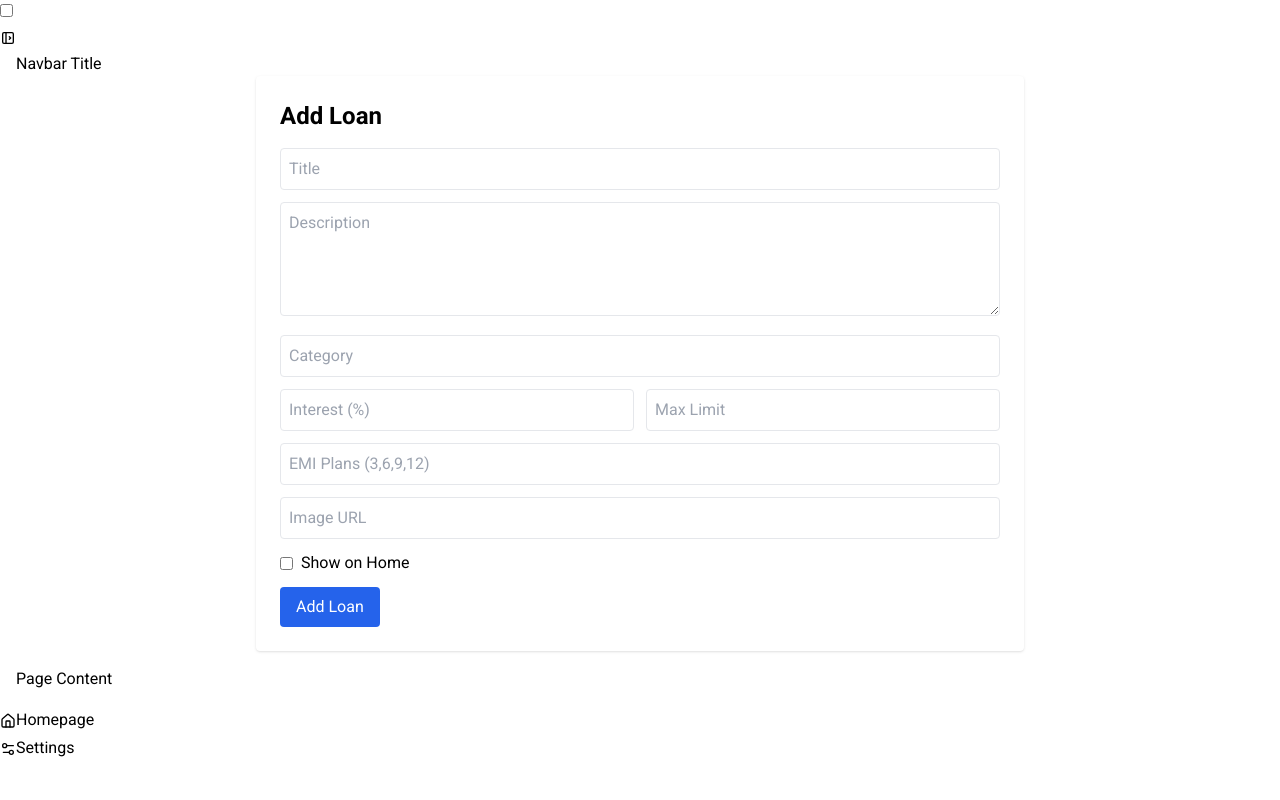
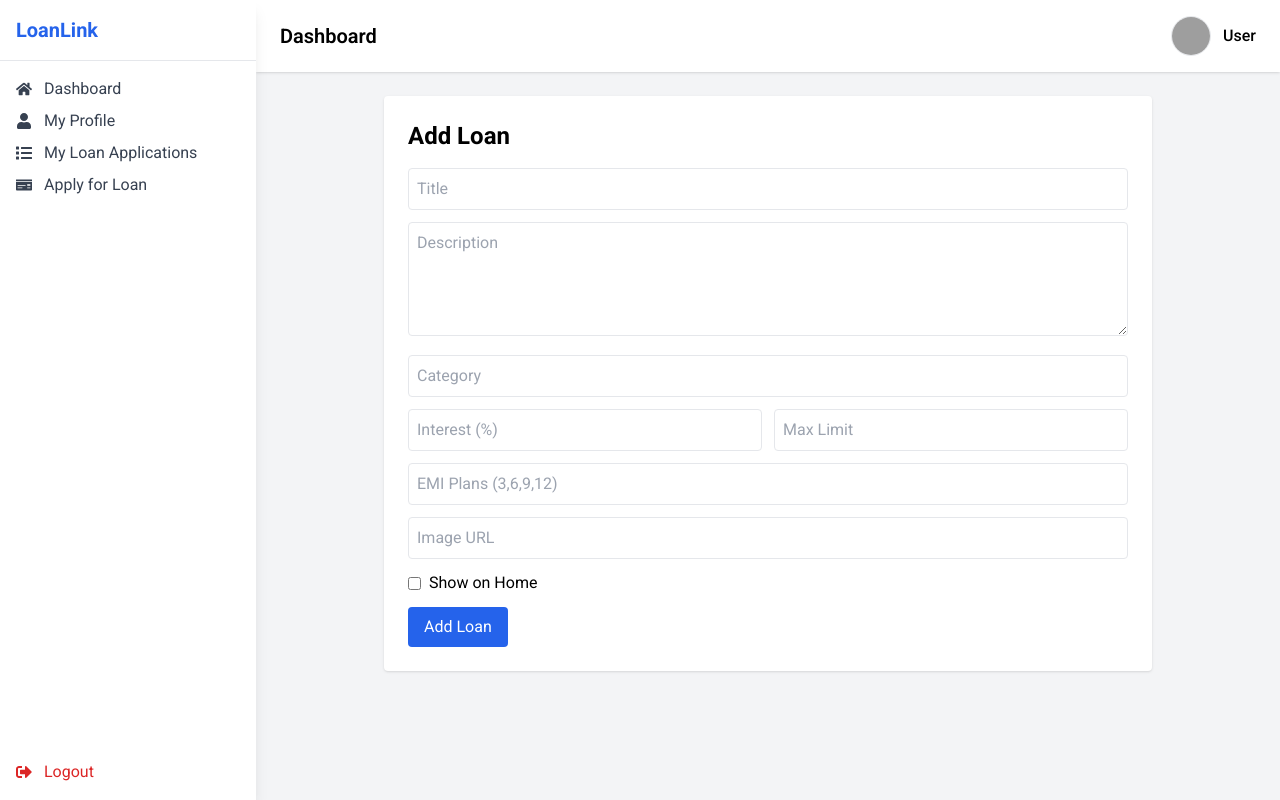
Before and after one commit to mursalin35/LoanLink-Client, a React (Vite) app: page /dashboard/add-loan in a window 1280 px wide. Built offline with nearby package versions, Linux system fonts and the light colour scheme; no server answers; grey boxes are pictures that could not be loaded.

Commit message:
my loan page open modal

```diff
--- a/src/layout/DashboardLayout.jsx
+++ b/src/layout/DashboardLayout.jsx
@@ -1,138 +1,102 @@
+import { useState, useEffect } from "react";
 import { Link, Outlet } from "react-router-dom";
+import { FaBars, FaTimes, FaHome, FaUser, FaMoneyCheck, FaList, FaSignOutAlt } from "react-icons/fa";
 import useAuth from "../hooks/useAuth";
 
 const DashboardLayout = () => {
-  const { user } = useAuth();
+  const [open, setOpen] = useState(true);
+  const [isMobile, setIsMobile] = useState(false);
+  const { user, logOut } = useAuth();
+
+  // Check screen width for responsiveness
+  useEffect(() => {
+    const handleResize = () => {
+      setIsMobile(window.innerWidth < 768);
+      if (window.innerWidth < 768) setOpen(false); // collapse sidebar on small screens
+      else setOpen(true); // full sidebar on large screens
+    };
+    handleResize();
+    window.addEventListener("resize", handleResize);
+    return () => window.removeEventListener("resize", handleResize);
+  }, []);
 
   return (
-    <div className="drawer lg:drawer-open">
-      <input id="my-drawer-4" type="checkbox" className="drawer-toggle" />
-      <div className="drawer-content">
-        {/* Navbar */}
-        <nav className="navbar w-full bg-base-300">
-          <label
-            htmlFor="my-drawer-4"
-            aria-label="open sidebar"
-            className="btn btn-square btn-ghost"
+    <div className="flex min-h-screen bg-gray-100">
+
+      {/* Sidebar */}
+      <div className={`${open ? "w-64" : "w-16"} bg-white shadow-lg transition-all duration-300 relative`}>
+
+        {/* Top logo & toggle */}
+        <div className="flex items-center justify-between p-4 border-b">
+          <h2 className={`${open ? "text-xl font-bold" : "hidden"} text-blue-600`}>
+            LoanLink
+          </h2>
+          {isMobile && (
+            <button onClick={() => setOpen(!open)}>
+              {open ? <FaTimes /> : <FaBars />}
+            </button>
+          )}
+        </div>
+
+        {/* Menu */}
+        <ul className="menu p-4 space-y-2 text-gray-700">
+          <li>
+            <Link to="/dashboard" className="flex items-center gap-3">
+              <FaHome /> {open && "Dashboard"}
+            </Link>
+          </li>
+          <li>
+            <Link to="/dashboard/profile" className="flex items-center gap-3">
+              <FaUser /> {open && "My Profile"}
+            </Link>
+          </li>
+          <li>
+            <Link to="/dashboard/my-loans" className="flex items-center gap-3">
+              <FaList /> {open && "My Loan Applications"}
+            </Link>
+          </li>
+          <li>
+            <Link to="/dashboard/apply-loan" className="flex items-center gap-3">
+              <FaMoneyCheck /> {open && "Apply for Loan"}
+            </Link>
+          </li>
+        </ul>
+
+        {/* Logout */}
+        <div className="absolute bottom-4 w-full px-4">
+          <button
+            onClick={logOut}
+            className="flex items-center gap-3 text-red-600 w-full"
           >
-            {/* Sidebar toggle icon */}
-            <svg
-              xmlns="http://www.w3.org/2000/svg"
-              viewBox="0 0 24 24"
-              strokeLinejoin="round"
-              strokeLinecap="round"
-              strokeWidth="2"
-              fill="none"
-              stroke="currentColor"
-              className="my-1.5 inline-block size-4"
-            >
-              <path d="M4 4m0 2a2 2 0 0 1 2 -2h12a2 2 0 0 1 2 2v12a2 2 0 0 1 -2 2h-12a2 2 0 0 1 -2 -2z"></path>
-              <path d="M9 4v16"></path>
-              <path d="M14 10l2 2l-2 2"></path>
-            </svg>
-          </label>
-          <div className="px-4">Navbar Title</div>
-        </nav>
-        {/* Page content here */}
-        <Outlet/>
-        <div className="p-4">Page Content</div>
+            <FaSignOutAlt /> {open && "Logout"}
+          </button>
+        </div>
       </div>
 
-      <div className="drawer-side is-drawer-close:overflow-visible">
-        <label
-          htmlFor="my-drawer-4"
-          aria-label="close sidebar"
-          className="drawer-overlay"
-        ></label>
-        <div className="flex min-h-full flex-col items-start bg-base-200 is-drawer-close:w-14 is-drawer-open:w-64">
-          {/* Sidebar content here */}
-          <ul className="menu w-full grow">
-            {/* List item */}
-            <li>
-              <button
-                className="is-drawer-close:tooltip is-drawer-close:tooltip-right"
-                data-tip="Homepage"
-              >
-                {/* Home icon */}
-                <svg
-                  xmlns="http://www.w3.org/2000/svg"
-                  viewBox="0 0 24 24"
-                  strokeLinejoin="round"
-                  strokeLinecap="round"
-                  strokeWidth="2"
-                  fill="none"
-                  stroke="currentColor"
-                  className="my-1.5 inline-block size-4"
-                >
-                  <path d="M15 21v-8a1 1 0 0 0-1-1h-4a1 1 0 0 0-1 1v8"></path>
-                  <path d="M3 10a2 2 0 0 1 .709-1.528l7-5.999a2 2 0 0 1 2.582 0l7 5.999A2 2 0 0 1 21 10v9a2 2 0 0 1-2 2H5a2 2 0 0 1-2-2z"></path>
-                </svg>
-                <span className="is-drawer-close:hidden">Homepage</span>
-              </button>
-            </li>
+      {/* Main Content */}
+      <div className="flex-1 flex flex-col">
 
-            {/* List item */}
-            <li>
-              <button
-                className="is-drawer-close:tooltip is-drawer-close:tooltip-right"
-                data-tip="Settings"
-              >
-                {/* Settings icon */}
-                <svg
-                  xmlns="http://www.w3.org/2000/svg"
-                  viewBox="0 0 24 24"
-                  strokeLinejoin="round"
-                  strokeLinecap="round"
-                  strokeWidth="2"
-                  fill="none"
-                  stroke="currentColor"
-                  className="my-1.5 inline-block size-4"
-                >
-                  <path d="M20 7h-9"></path>
-                  <path d="M14 17H5"></path>
-                  <circle cx="17" cy="17" r="3"></circle>
-                  <circle cx="7" cy="7" r="3"></circle>
-                </svg>
-                <span className="is-drawer-close:hidden">Settings</span>
-              </button>
-            </li>
-          </ul>
+        {/* Top navbar */}
+        <div className="w-full bg-white shadow px-6 py-4 flex justify-between items-center">
+          <h2 className="text-xl font-semibold">Dashboard</h2>
+          <div className="flex items-center gap-3">
+            <img
+              src={user?.photoURL || "https://i.ibb.co/2FsfXqM/user.png"}
+              className="w-10 h-10 rounded-full border"
+              alt="User"
+            />
+            <p className="font-medium">{user?.displayName || "User"}</p>
+          </div>
         </div>
+
+        {/* Dynamic page */}
+        <div className="p-6">
+          <Outlet />
+        </div>
+
       </div>
     </div>
   );
 };
 
 export default DashboardLayout;
-
-{
-  /* Sidebar
-      <div className="w-64 bg-white shadow-md p-6 space-y-4">
-        <h2 className="text-xl font-bold mb-4">Dashboard</h2>
-
-        <Link to="/dashboard" className="block hover:text-primary">
-          Overview
-        </Link>
-
-        <Link to="/dashboard/my-loans" className="block hover:text-primary">
-          My Loans
-        </Link>
-
-         Manager only
-        {user?.role === "manager" && (
-          <Link to="/dashboard/pending-loans" className="block hover:text-primary">
-            Pending Loans
-          </Link>
-        )}
-
-        <Link to="/dashboard/profile" className="block hover:text-primary">
-          Profile
-        </Link>
-      </div>
-
-      Main Content
-      <div className="flex-1 p-8">
-        <Outlet />
-      </div>
-    </div> */
-}
```
Also changed, not shown: src/pages/Dashboard/User/MyLoans.jsx (+102 -17 lines).
